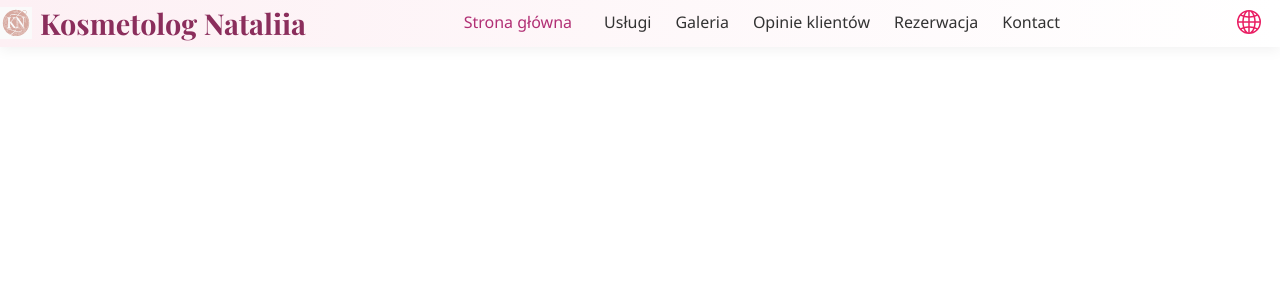
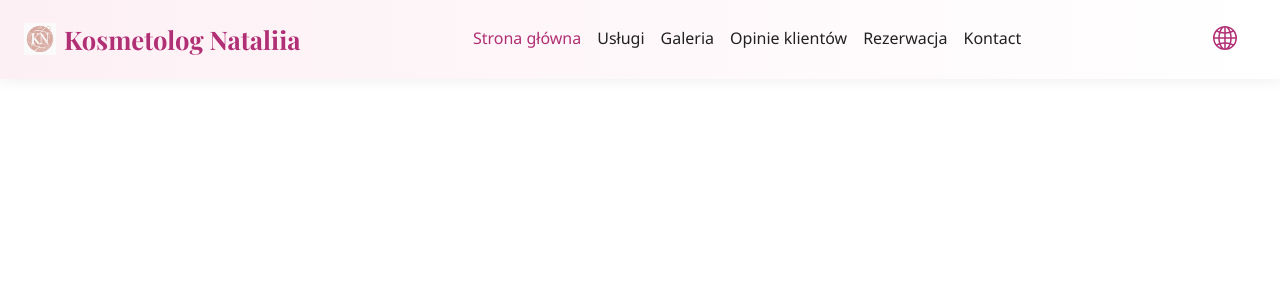
Before and after one commit to katerynakolodynska/kosmetolog-app, a React (Vite) app in the folder frontend/: page / in a window 1280 px wide. Shown: the top 300 px of the page. Built offline with nearby package versions, Linux system fonts and the light colour scheme; no server answers.

Commit message:
header and booking

```diff
--- a/frontend/src/components/booking/BookingForm/BookingForm.jsx
+++ b/frontend/src/components/booking/BookingForm/BookingForm.jsx
@@ -22,13 +22,13 @@ const BookingForm = ({
   specialists = [],
   bookings = [],
   selectedDate,
+  playerId,
   selectedTime,
 }) => {
   const { t, i18n } = useTranslation();
   const currentLang = i18n.language;
   const phoneInputRef = useRef(null);
   const [busySpecialistWarning, setBusySpecialistWarning] = useState(false);
-  const [playerId, setPlayerId] = useState(null);
 
   useEffect(() => {
     if (phoneInputRef.current) {
@@ -58,20 +58,6 @@ const BookingForm = ({
 
     return isOnVacation || isOnSickLeave;
   };
-
-  useEffect(() => {
-    if (!window.OneSignal) return;
-
-    window.OneSignalDeferred = window.OneSignalDeferred || [];
-    window.OneSignalDeferred.push(function (OneSignal) {
-      OneSignal.getUserId()
-        .then((id) => {
-          console.log('📲 Player ID:', id);
-          setPlayerId(id);
-        })
-        .catch((err) => console.error('⛔ OneSignal error:', err));
-    });
-  }, []);
 
   const handleSubmitWrapper = (e) => {
     handleSubmit(e, playerId); // ⬅️ передаємо playerId далі
--- a/frontend/src/components/layout/Header/Header.module.css
+++ b/frontend/src/components/layout/Header/Header.module.css
@@ -2,12 +2,11 @@
   display: flex;
   justify-content: space-between;
   align-items: center;
-  /* padding: 1.25rem 2rem; */
   background: linear-gradient(to right, #fdf0f4, #fff);
   position: sticky;
   top: 0;
   z-index: 1000;
-  gap: 1rem;
+  padding: 1rem 1.5rem;
   box-shadow: 0 4px 12px rgba(0, 0, 0, 0.05);
 }
 
@@ -15,10 +14,10 @@
   display: flex;
   align-items: center;
   gap: 0.5rem;
-  font-size: 1.8rem;
+  font-size: 1.6rem;
   font-weight: bold;
-  font-family: 'Playfair Display', serif;
-  color: #8b2e5c;
+  font-family: var(--font-family-title);
+  color: var(--color-primary);
 }
 
 .logoIcon {
@@ -28,52 +27,15 @@
 
 .nav {
   display: flex;
-  gap: 0.5rem;
-}
-
-.nav.open {
-  display: flex;
-  position: absolute;
-  top: 68px;
-  left: 1rem;
-  width: calc(100% - 2rem);
-  background: white;
-  flex-direction: column;
-  padding: 0.6rem 2rem;
-  box-shadow: 0 6px 16px rgba(0, 0, 0, 0.1);
-  border-radius: 12px;
-  z-index: 10;
-  transition:
-    opacity 0.4s ease,
-    transform 0.4s ease;
-  opacity: 0;
-  transform: translateY(-10px);
-  pointer-events: none;
-}
-
-.nav.open::before {
-  content: '';
-  position: absolute;
-  top: -12px;
-  right: 2rem;
-  width: 0;
-  height: 0;
-  border-left: 10px solid transparent;
-  border-right: 10px solid transparent;
-  border-bottom: 12px solid white;
+  gap: 1rem;
 }
 
 .link {
-  margin-right: 1rem;
   text-decoration: none;
-  color: #333333;
+  color: var(--color-text);
+  font-weight: 500;
   position: relative;
-  font-weight: 500;
   transition: color 0.3s ease;
-}
-
-.link:last-child {
-  margin-right: 0;
 }
 
 .link::after {
@@ -83,7 +45,7 @@
   bottom: -4px;
   width: 0%;
   height: 2px;
-  background: #b12f74;
+  background: var(--color-primary);
   transition: width 0.3s ease;
 }
 
@@ -92,9 +54,7 @@
 }
 
 .activeLink {
-  color: #b12f74;
-  text-decoration: none;
-  margin-right: 24px;
+  color: var(--color-primary);
 }
 
 .activeLink::after {
@@ -104,50 +64,7 @@
 .controls {
   display: flex;
   align-items: center;
-}
-
-.langSwitcher {
-  display: flex;
-  gap: 0.5rem;
-}
-
-.langSwitcher button {
-  background: transparent;
-  border: 1px solid #b12f74;
-  border-radius: 5px;
-  padding: 0.4rem 0.75rem;
-  font-size: 0.9rem;
-  color: #b12f74;
-  cursor: pointer;
-  transition: all 0.3s ease;
-}
-
-.langSwitcher button:hover {
-  background-color: #b12f74;
-  color: #fff;
-}
-
-.burger {
-  display: none;
-  background: none;
-  border: none;
-  cursor: pointer;
-  text-align: center;
-  outline: none;
-  box-shadow: none;
-}
-
-.burger:focus,
-.burger:active {
-  border: none;
-  outline: none;
-  box-shadow: none;
-}
-
-.burgerIcon {
-  font-size: 1.8rem;
-  color: #e91e63;
-  transition: transform 0.3s ease;
+  gap: 1rem;
 }
 
 .langContainer {
@@ -160,14 +77,15 @@
   cursor: pointer;
 }
 
-.langToggle:hover {
-  transform: scale(1.1);
+.langToggle svg {
+  width: 24px;
+  height: 24px;
+  color: var(--color-primary);
+  transition: transform 0.3s ease;
 }
 
-.langToggle:focus,
-.langToggle:active {
-  border-color: #e91e63;
-  outline: none;
+.rotate {
+  animation: spin 2s linear infinite;
 }
 
 .langSwitcher {
@@ -185,6 +103,34 @@
   box-shadow: 0 4px 10px rgba(0, 0, 0, 0.1);
 }
 
+.langSwitcher button {
+  background: transparent;
+  border: 1px solid var(--color-primary);
+  border-radius: 5px;
+  padding: 0.4rem 0.75rem;
+  font-size: 0.9rem;
+  color: var(--color-primary);
+  cursor: pointer;
+  transition: var(--transition-base);
+}
+
+.langSwitcher button:hover {
+  background-color: var(--color-primary);
+  color: white;
+}
+
+.burger {
+  display: none;
+  background: none;
+  border: none;
+  cursor: pointer;
+}
+
+.burgerIcon {
+  font-size: 1.8rem;
+  color: var(--color-primary);
+}
+
 @keyframes spin {
   from {
     transform: rotate(0deg);
@@ -194,17 +140,7 @@
   }
 }
 
-.langToggle svg {
-  width: 24px;
-  height: 24px;
-  color: #e91e63;
-  transition: transform 0.3s ease;
-}
-
-.rotate {
-  animation: spin 2s linear infinite;
-}
-
+/* MOBILE NAV */
 @media (max-width: 768px) {
   .nav {
     display: none;
@@ -212,15 +148,23 @@
 
   .nav.open {
     display: flex;
+    position: absolute;
+    top: 100%;
+    right: 1rem;
+    left: 1rem;
+    background: white;
+    flex-direction: column;
+    padding: 1rem;
+    border-radius: 0.75rem;
+    box-shadow: 0 6px 18px rgba(0, 0, 0, 0.1);
+    z-index: 998;
+    pointer-events: auto;
+    opacity: 1;
+    transform: translateY(0);
+    transition: var(--transition-base);
   }
 
   .burger {
     display: block;
   }
 }
-
-@media (min-width: 768) {
-  .header {
-    padding: 1.25rem 2rem;
-  }
-}
--- a/frontend/src/components/sections/BookingSection/BookingSection.jsx
+++ b/frontend/src/components/sections/BookingSection/BookingSection.jsx
@@ -67,6 +67,7 @@ const BookingSection = () => {
   const [formError, setFormError] = useState('');
   const [successMessage, setSuccessMessage] = useState('');
   const [phone, handlePhoneChange, setPhone] = usePhoneInput('+48');
+  const [playerId, setPlayerId] = useState(null);
 
   useEffect(() => {
     const loadData = async () => {
@@ -78,6 +79,18 @@ const BookingSection = () => {
     };
     loadData();
   }, [dispatch]);
+
+  useEffect(() => {
+    window.OneSignalDeferred = window.OneSignalDeferred || [];
+    window.OneSignalDeferred.push(function (OneSignal) {
+      OneSignal.User.getId()
+        .then((id) => {
+          console.log('📲 OneSignal player ID:', id);
+          setPlayerId(id);
+        })
+        .catch((err) => console.error('⛔ OneSignal error:', err));
+    });
+  }, []);
 
   useEffect(() => {
     if (preselectedService && services.length > 0) {
@@ -116,7 +129,7 @@ const BookingSection = () => {
     loadBusyTimes();
   }, [selectedDate]);
 
-  const handleSubmit = async (e, playerId) => {
+  const handleSubmit = async (e) => {
     e.preventDefault();
     setFormError('');
     setSuccessMessage('');
@@ -139,7 +152,7 @@ const BookingSection = () => {
       time: selectedTime,
       comment,
       specialistId: selectedSpecialist,
-      playerId,
+      playerId: playerId || '',
     };
 
     const res = await dispatch(createBooking(body));
@@ -189,6 +202,7 @@ const BookingSection = () => {
         successMessage={successMessage}
         services={services}
         specialists={specialists}
+        playerId={playerId}
         bookings={busyTimes.map((b) => ({
           date: b.date,
           time: b.time,
```
